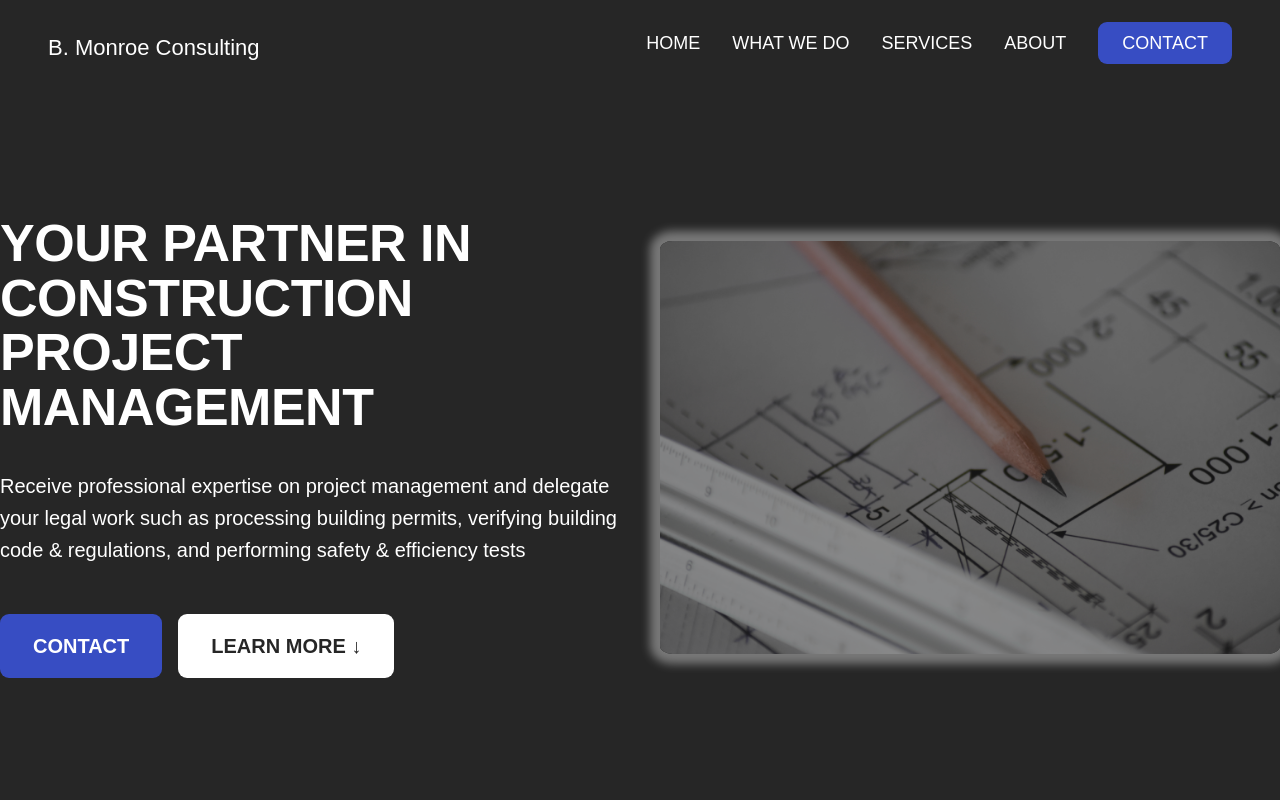
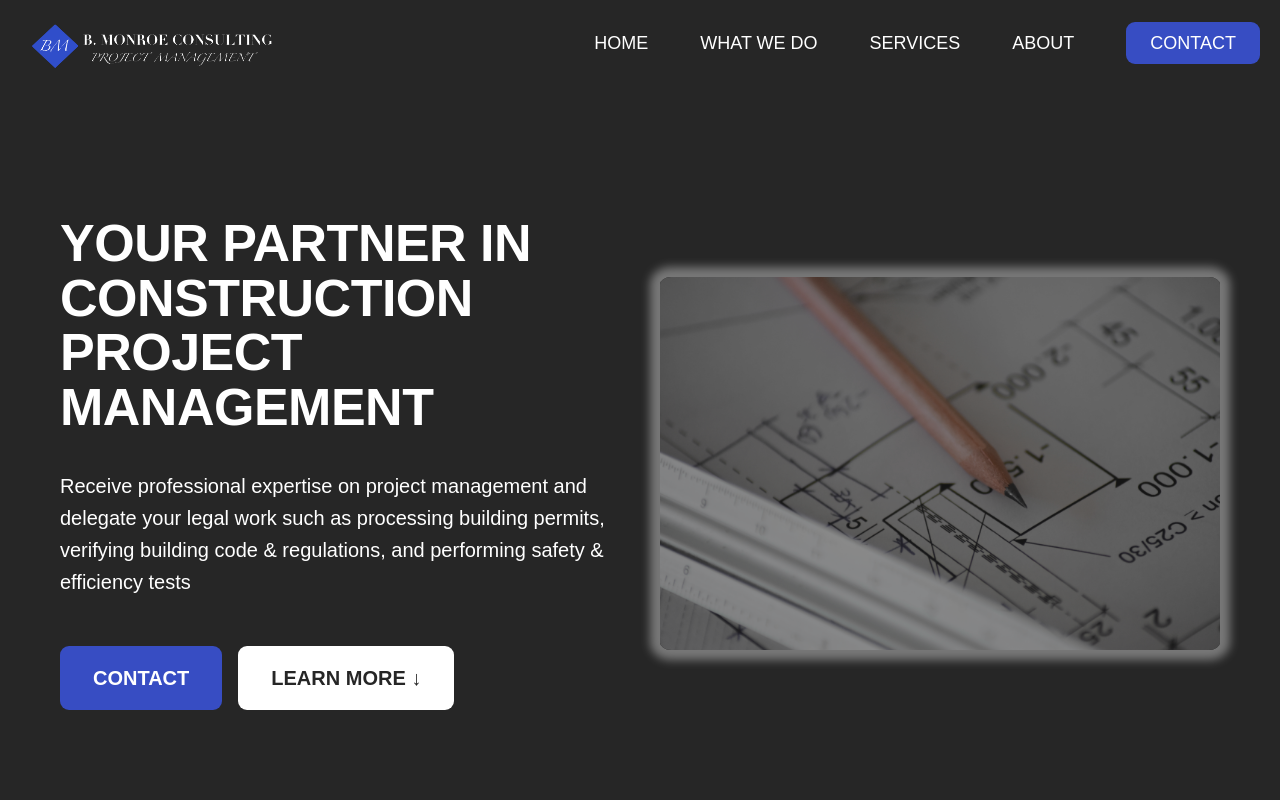
Before and after one commit to Caleb-Rogers/bmonroe-consulting, a Next.js app: page / in a window 1280 px wide. Shown: the top 800 px of the page. Built offline with nearby package versions, Linux system fonts and the light colour scheme.

Commit message:
Improved Header Styling

```diff
--- a/src/components/Hero/Hero.css
+++ b/src/components/Hero/Hero.css
@@ -6,7 +6,7 @@
   font-family: "Aleo", sans-serif;
   line-height: 1;
   font-weight: 400;
-  padding: 12rem 0 25rem 0;
+  padding: 12rem 6rem 25rem 6rem;
   color: #fff;
   background-color: #262626;
 }
--- a/src/components/Navbar/Navbar.css
+++ b/src/components/Navbar/Navbar.css
@@ -2,7 +2,7 @@
 /* HEADER SECTION */
 /**************************/
 
-.header {
+header {
   display: flex;
   justify-content: space-between;
   align-items: center;
@@ -10,13 +10,33 @@
   line-height: 1;
   font-weight: 400;
   height: 9.6rem;
-  padding: 0 4.8rem;
+  padding: 20px;
   color: #fff;
   background-color: #262626;
 }
 
-.logo-nav {
-  font-size: 2.2rem;
+.logo img {
+  max-width: 50%;
+  margin-right: auto;
+  margin-left: 0;
+}
+
+nav .main-nav-link {
+  list-style: none;
+  margin: 0;
+  padding: 0;
+  display: flex;
+  align-items: center;
+  white-space: nowrap;
+}
+
+nav .main-nav-link {
+  margin-left: 20px;
+  text-decoration: none;
+  color: #333;
+  font-size: 16px;
+  font-weight: bold;
+  text-transform: uppercase;
 }
 
 /**************************/
--- a/src/components/Navbar/Navbar.js
+++ b/src/components/Navbar/Navbar.js
@@ -4,7 +4,9 @@ import Link from "next/link";
 const Navbar = () => {
   return (
     <header className="header">
-      <span className="logo-nav">B. Monroe Consulting</span>
+      <div class="logo">
+        <img src="bmonroe-logo.png" alt="B. Monroe Logo" />
+      </div>
       <nav className="main-nav">
         <ul className="main-nav-list">
           <Link className="main-nav-link" href="#">
```
Also changed, not shown: public/bmonroe-logo.png (added), 1 other file (tests, documents, lock files or other folders).
